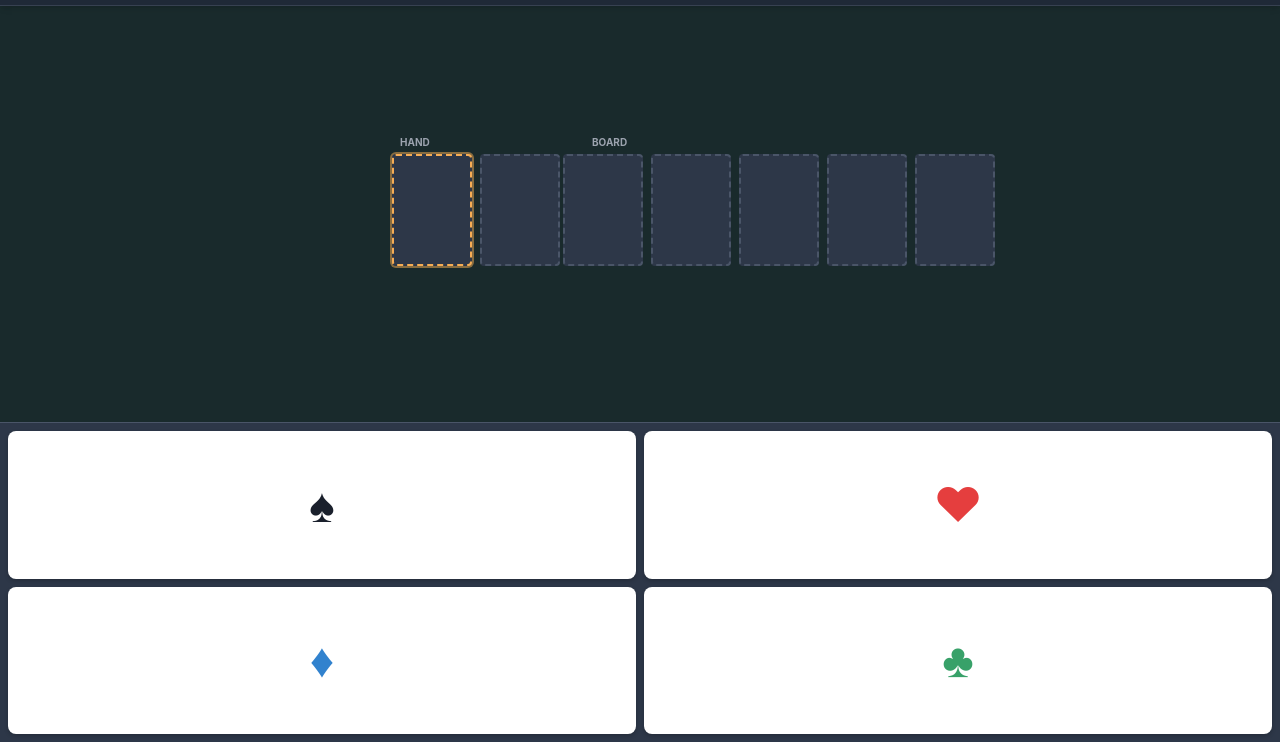
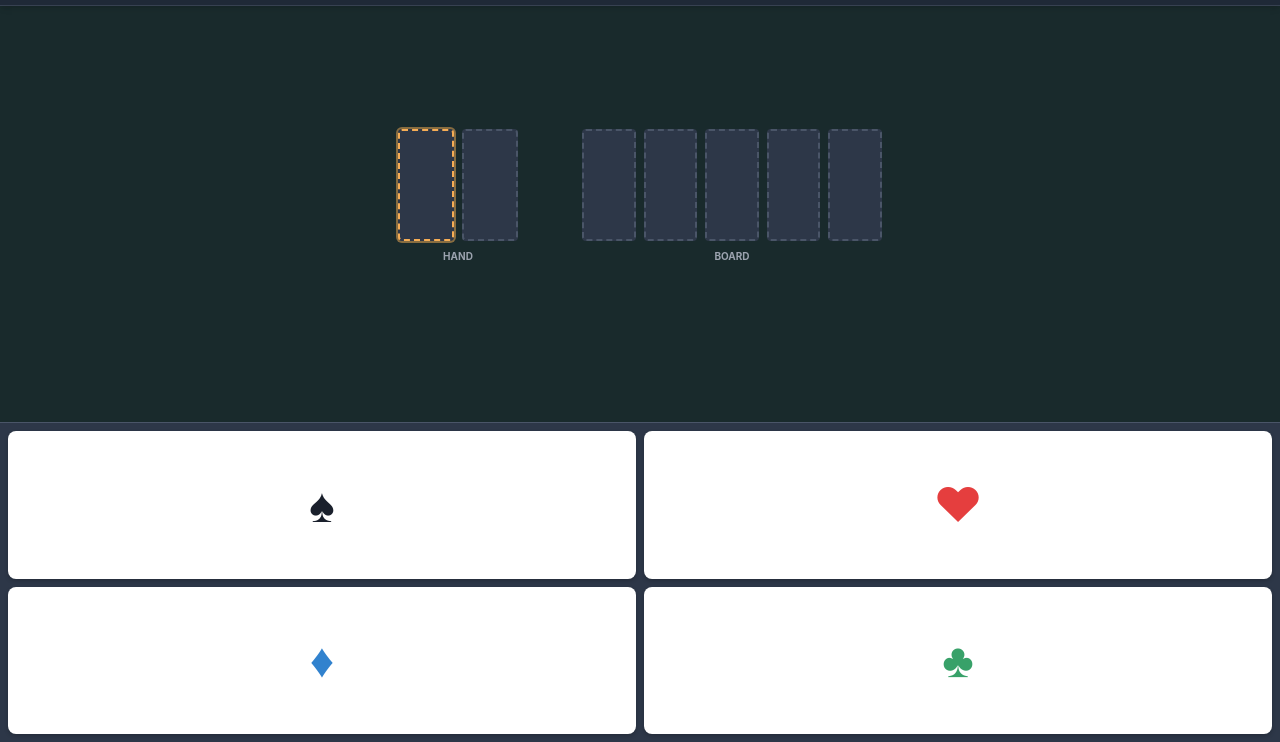
Before and after one commit to seiichiM/pcalc, a plain HTML site: page index.html in a window 1280 px wide. Shown: the part 58-800 px from the top of the page. Drawn offline with nearby package versions, Linux system fonts and the light colour scheme.

Commit message:
Add index.html

```diff
--- a/index.html
+++ b/index.html
@@ -26,17 +26,18 @@
             aspect-ratio: 2.5 / 3.5;
             background-color: #2d3748;
             border: 2px dashed #4a5568;
-            border-radius: 4px; /* Smaller radius */
+            border-radius: 4px;
             display: flex;
             flex-direction: column;
             align-items: center;
             justify-content: center;
             font-weight: bold;
-            font-size: clamp(0.7rem, 1.5vh, 1rem); /* Smaller font */
+            font-size: clamp(0.7rem, 1.5vh, 1rem);
             cursor: pointer;
             transition: all 0.1s;
             position: relative;
             line-height: 1;
+            min-width: 0; /* Important for flex shrinking */
         }
         .card-slot.active {
             border-color: #f6ad55;
@@ -62,7 +63,7 @@
             flex: 1 1 auto;
             display: flex;
             flex-direction: column;
-            justify-content: center; /* Center vertically */
+            justify-content: center;
             padding: 0.5rem;
             background: rgba(20, 83, 45, 0.2);
             overflow-y: auto;
@@ -182,27 +183,20 @@
         </div>
     </div>
 
-    <!-- Table: Compact Layout -->
+    <!-- Table: Wide Gap Layout -->
     <div class="table-area">
         <div class="w-full max-w-4xl mx-auto flex flex-col gap-1 items-center">
 
-            <!-- Labels -->
-            <div class="flex w-full px-4 text-[10px] text-gray-400 font-bold max-w-lg">
-                <div style="width: 30%">HAND</div>
-                <div style="flex: 1"></div>
-                <div style="width: 60%">BOARD</div>
-            </div>
-
-            <!-- Cards Row (Smaller Height, Larger Gap) -->
-            <div class="flex gap-8 h-20 md:h-28 w-full max-w-lg px-2 justify-center">
+            <!-- Cards Row (Large Gap) -->
+            <div class="flex gap-16 h-20 md:h-28 w-full px-4 justify-center">
                 <!-- Hole Cards (2) -->
-                <div class="flex gap-2 w-[30%]">
+                <div class="flex gap-2 flex-1 max-w-[120px]">
                     <div class="card-slot flex-1" id="hole-1" onclick="selectSlot('hole-1')"></div>
                     <div class="card-slot flex-1" id="hole-2" onclick="selectSlot('hole-2')"></div>
                 </div>
 
                 <!-- Board Cards (5) -->
-                <div class="flex gap-2 w-[70%]">
+                <div class="flex gap-2 flex-[2.5] max-w-[300px]">
                     <div class="card-slot flex-1" id="board-1" onclick="selectSlot('board-1')"></div>
                     <div class="card-slot flex-1" id="board-2" onclick="selectSlot('board-2')"></div>
                     <div class="card-slot flex-1" id="board-3" onclick="selectSlot('board-3')"></div>
@@ -211,8 +205,14 @@
                 </div>
             </div>
 
+            <!-- Labels (Underneath for clarity or just rely on grouping) -->
+             <div class="flex gap-16 w-full px-4 justify-center text-[10px] text-gray-400 font-bold mt-1">
+                 <div class="flex-1 max-w-[120px] text-center">HAND</div>
+                 <div class="flex-[2.5] max-w-[300px] text-center">BOARD</div>
+             </div>
+
             <!-- Loading Indicator -->
-            <div class="h-6 flex justify-center items-center">
+            <div class="h-6 flex justify-center items-center mt-2">
                  <div id="loading" class="hidden text-yellow-400 text-sm animate-pulse font-mono">Simulating...</div>
             </div>
 
```
